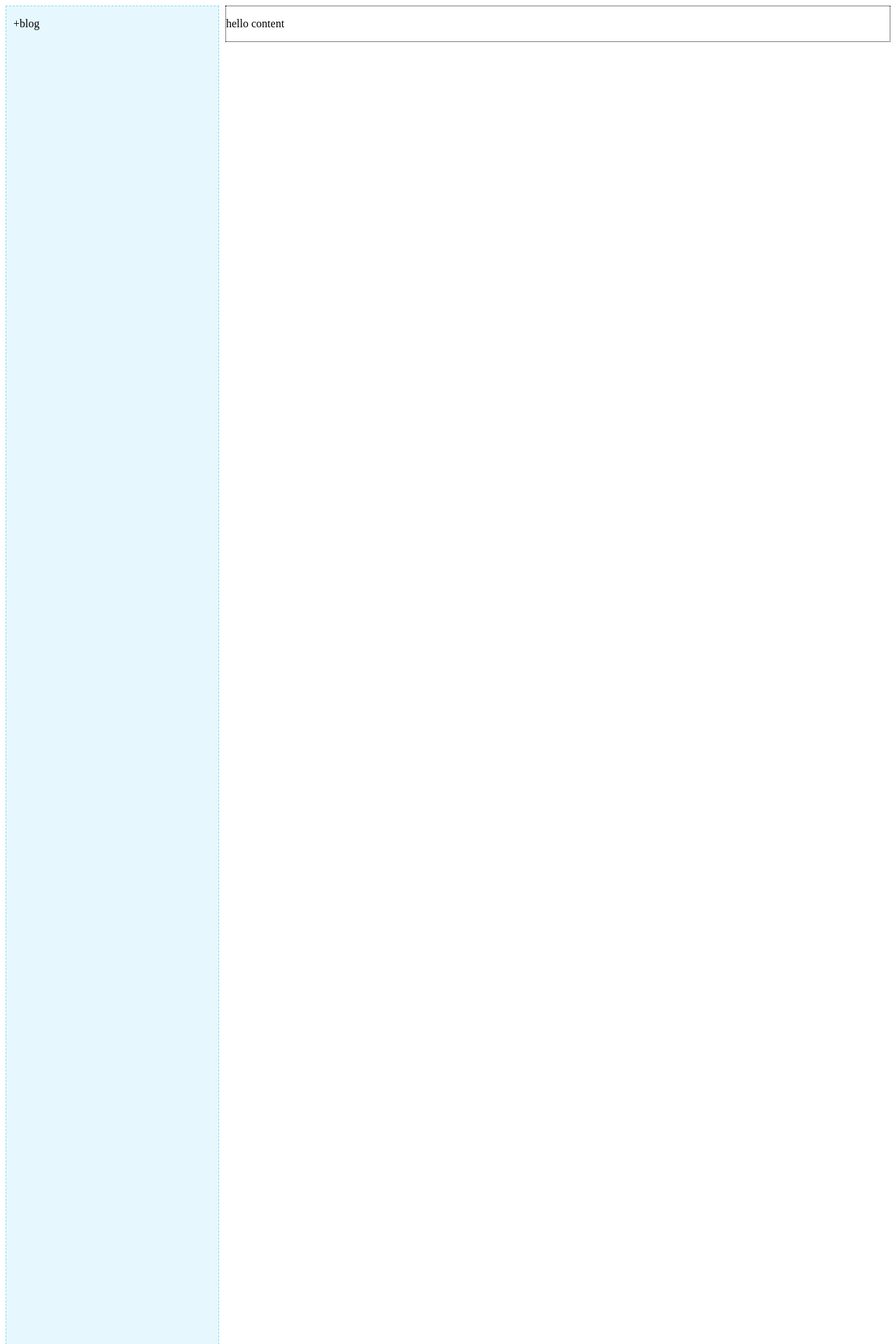
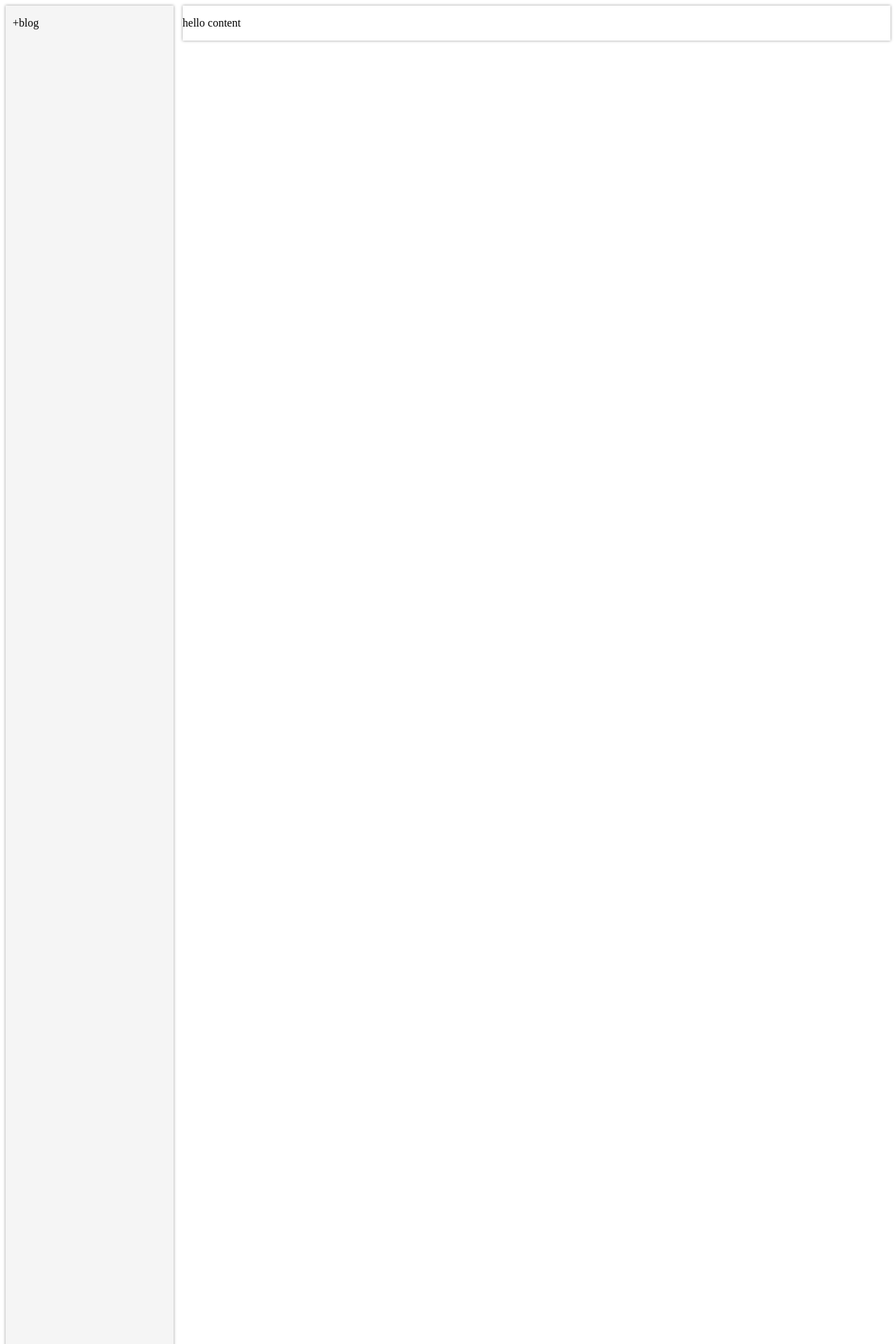
Before and after one commit to 131441373/myblog, a Django app: page /home/ in a window 1280 px wide. Shown: the top 1920 px of the page at 70% size. Run offline with Django 3.2, Linux system fonts and the light colour scheme.

Commit message:
增加box-shadow, 同时调整两个框的宽度比例，增加美观性

```diff
--- a/static/css/content.css
+++ b/static/css/content.css
@@ -1,7 +1,8 @@
 #content {
-    width:75%;
+    width:80%;
     height:auto;
-    background:rgba(194, 194, 194, 0);
-    border:1px dotted;
     float:right;
+    background:white;
+    border:1px;
+    box-shadow:0px 0px 4px #999999;
 }
--- a/static/css/menubar.css
+++ b/static/css/menubar.css
@@ -1,9 +1,9 @@
 #menubar {
-    border:1px dashed rgb(130, 220, 243);
-    background:rgb(130, 220, 243,0.2);
-    width:24%;
+    width:19%;
     height:5000px;
     float:left;
+    background:rgb(245,245,245);
+    box-shadow:0px 0px 4px #999999;
 }
 #menubar dd {
     margin-left: 10px;
```
